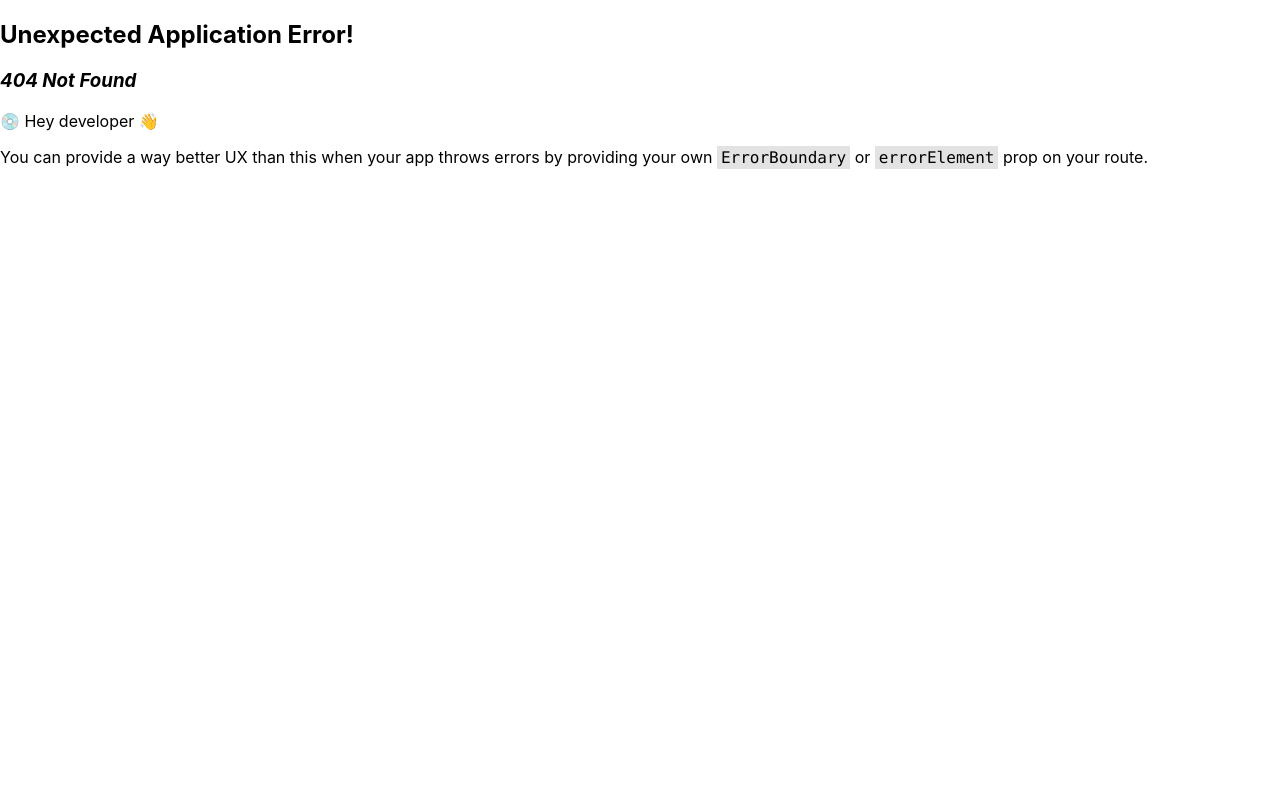
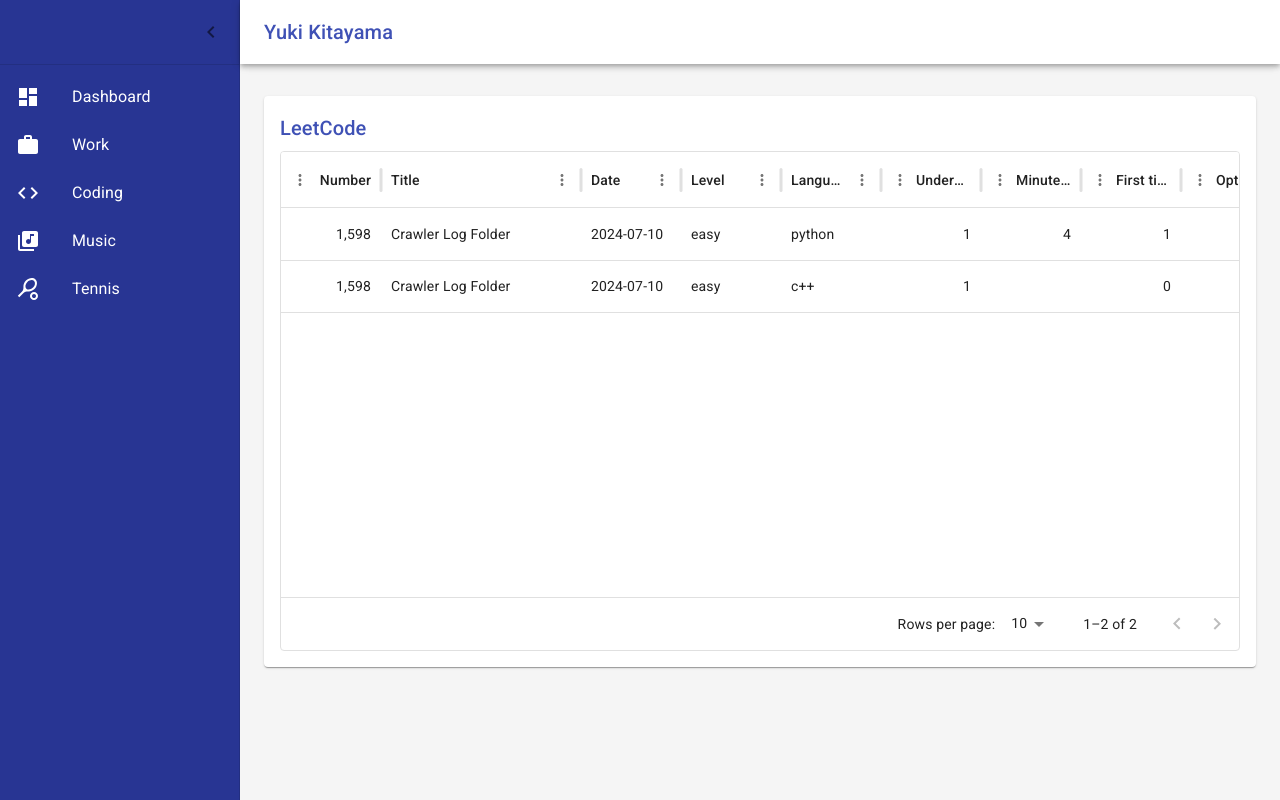
Before and after one commit to yukikitayama/webapp-react-ts, a React (Create React App) app: page /coding in a window 1280 px wide. Before the commit this address had no page. Built offline with nearby package versions, Linux system fonts and the light colour scheme; a web font is replaced by a local one.

Commit message:
add coding page

```diff
--- a/package.json
+++ b/package.json
@@ -8,6 +8,7 @@
     "@fontsource/roboto": "^5.0.13",
     "@mui/icons-material": "^5.16.0",
     "@mui/material": "^5.16.0",
+    "@mui/x-data-grid": "^7.9.0",
     "@testing-library/jest-dom": "^5.17.0",
     "@testing-library/react": "^13.4.0",
     "@testing-library/user-event": "^13.5.0",
--- /dev/null
+++ b/src/components/Dataframe.tsx
@@ -0,0 +1,33 @@
+import Box from "@mui/material/Box";
+import { DataGrid } from "@mui/x-data-grid";
+
+import { dataframePageSizeOptions } from "../parameters/parameters";
+
+type DataframeProps = {
+  rows: any[];
+  columns: any[];
+  height: number;
+};
+
+const initialState = {
+  pagination: {
+    paginationModel: {
+      pageSize: 10,
+    },
+  },
+};
+
+const Dataframe = ({ rows, columns, height }: DataframeProps) => {
+  return (
+    <Box sx={{ height: height, width: "100%" }}>
+      <DataGrid
+        rows={rows}
+        columns={columns}
+        initialState={initialState}
+        pageSizeOptions={dataframePageSizeOptions}
+      />
+    </Box>
+  );
+};
+
+export default Dataframe;
--- a/src/components/Menu.tsx
+++ b/src/components/Menu.tsx
@@ -15,6 +15,7 @@ import WorkIcon from '@mui/icons-material/Work';
 import SportsTennisIcon from '@mui/icons-material/SportsTennis';
 // import PianoIcon from '@mui/icons-material/Piano';
 import LibraryMusicIcon from '@mui/icons-material/LibraryMusic';
+import CodeIcon from '@mui/icons-material/Code';
 
 import { drawerWidth } from '../parameters/parameters';
 
@@ -36,6 +37,12 @@ const listItems = (
         <WorkIcon sx={{ color: "white" }} />
       </ListItemIcon>
       <ListItemText primary="Work" />
+    </ListItemButton>
+    <ListItemButton component={Link} to="/coding">
+      <ListItemIcon>
+        <CodeIcon sx={{ color: "white" }} />
+      </ListItemIcon>
+      <ListItemText primary="Coding" />
     </ListItemButton>
     <ListItemButton component={Link} to="/music">
       <ListItemIcon>
--- a/src/parameters/parameters.ts
+++ b/src/parameters/parameters.ts
@@ -1 +1,3 @@
 export const drawerWidth = 240;
+
+export const dataframePageSizeOptions = [10, 100];
--- /dev/null
+++ b/src/routes/Coding.tsx
@@ -0,0 +1,84 @@
+import Grid from "@mui/material/Grid";
+import { GridColDef } from "@mui/x-data-grid";
+
+import Display from "../components/Display";
+import Dataframe from "../components/Dataframe";
+
+// https://stackoverflow.com/questions/59541521/whats-the-meaning-of-typeof-arraynumber-in-typescript
+const columns: GridColDef<(typeof rows)[number]>[] = [
+  // { field: "id", headerName: "ID" },
+  { field: "leetcodeNumber", headerName: "Number", type: "number" },
+  { field: "title", headerName: "Title", width: 200 },
+  { field: "date", headerName: "Date" },
+  { field: "level", headerName: "Level" },
+  { field: "language", headerName: "Language" },
+  { field: "understanding", headerName: "Understanding", type: "number" },
+  { field: "minuteSpent", headerName: "Minute spent", type: "number" },
+  { field: "firstTime", headerName: "First time", type: "number" },
+  { field: "optimized", headerName: "Optimized", type: "number" },
+  { field: "sawSolution", headerName: "Saw solution", type: "number" },
+  { field: "needReview", headerName: "Need review", type: "number" },
+  { field: "topics", headerName: "Topics", width: 150 },
+  { field: "pickedFrom", headerName: "Picked from", width: 150 },
+  { field: "noEditorial", headerName: "No editorial", type: "number" },
+  { field: "comment", headerName: "Comment", width: 200 },
+  { field: "goodProblem", headerName: "Good problem", type: "number" },
+  { field: "resource", headerName: "Resource" },
+];
+
+const rows = [
+  {
+    id: 1,
+    leetcodeNumber: 1598,
+    title: "Crawler Log Folder",
+    date: "2024-07-10",
+    understanding: 1,
+    minuteSpent: 4,
+    firstTime: 1,
+    optimized: 0,
+    sawSolution: 0,
+    needReview: 1,
+    topics: "stack, balance",
+    level: "easy",
+    language: "python",
+    pickedFrom: "daily challenge",
+    noEditorial: 0,
+    comment: "",
+    goodProblem: null,
+    resource: null,
+  },
+  {
+    id: 2,
+    leetcodeNumber: 1598,
+    title: "Crawler Log Folder",
+    date: "2024-07-10",
+    understanding: 1,
+    minuteSpent: null,
+    firstTime: 0,
+    optimized: 1,
+    sawSolution: 0,
+    needReview: 1,
+    topics: "stack, balance",
+    level: "easy",
+    language: "c++",
+    pickedFrom: "daily challenge",
+    noEditorial: 0,
+    comment: "",
+    goodProblem: null,
+    resource: null,
+  },
+];
+
+const Coding = () => {
+  return (
+    <Grid container spacing={3}>
+      <Grid item xs={12}>
+        <Display title="LeetCode">
+          <Dataframe rows={rows} columns={columns} height={500} />
+        </Display>
+      </Grid>
+    </Grid>
+  );
+};
+
+export default Coding;
```
Also changed, not shown: src/index.tsx (+29 -23 lines), 2 other files (tests, documents, lock files or other folders).
